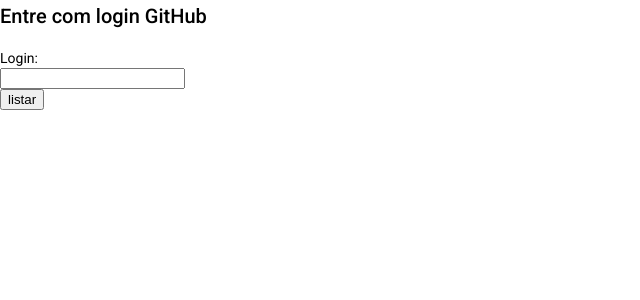
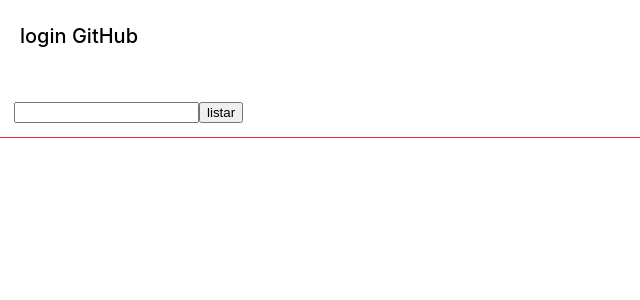
Before and after one commit to Lrrsouza/ProjectAngularSPA, an Angular app: page / in a window 1280 px wide. Shown: the top 300 px of the page, without its empty margins (0-640 px from the left). Built offline with nearby package versions, Linux system fonts and the light colour scheme.

Commit message:
Create Service listStars

```diff
--- a/src/app/home-spa/home-spa.component.html
+++ b/src/app/home-spa/home-spa.component.html
@@ -1,20 +1,25 @@
 <div>
-  <h2>Entre com login GitHub</h2>
-
-  <form>
-    <label for="userName">Login:</label><br />
+  <h2>login GitHub</h2>
+  <form id="label-form">
+    <label for="userName"></label><br />
     <input
       type="text"
       id="userName"
       name="userName"
       [(ngModel)]="userName"
     /><br />
-    <button (click)="listRepositories()">listar</button>
+    <button id="button-list" (click)="listRepositories()">listar</button>
   </form>
-  <div>
+  <br />
+  <div id="listRepository">
     <div *ngFor="let item of repositoryList">
-      {{item.name}} - {{item.url}}
+      {{ item.name }} - {{ item.url }} <br /><br />
+    </div>
+  </div>
 
+  <div id="liststarred">
+    <div *ngFor="let item of starredList">
+      {{ item.full_name}} <br /><br />
     </div>
   </div>
 </div>
--- a/src/app/home-spa/home-spa.component.scss
+++ b/src/app/home-spa/home-spa.component.scss
@@ -1,7 +1,24 @@
-.mat-stepper-horizontal {
-  margin-top: 8px;
+h2 {
+  display: flex;
+  padding: 1em;
+  font-family: -apple-system, BlinkMacSystemFont, "Segoe UI", Helvetica, Arial,
+    sans-serif, "Apple Color Emoji", "Segoe UI Emoji";
+  color: var(--color-fg-default);
+  background-color: var(--color-fg-default);
+}
+form {
+  display: flex;
+
+  padding: 1em;
+  border-bottom: 1px solid rgb(223, 53, 53);
 }
 
-.mat-form-field {
-  margin-top: 16px;
+div {
+  display: list-item;
+  font-family: -apple-system, BlinkMacSystemFont, "Segoe UI", Helvetica, Arial,
+    sans-serif, "Apple Color Emoji", "Segoe UI Emoji";
+  font-size: 14px;
+  line-height: 1.5;
+  color: var(--color-fg-default);
+  background-color: var(--color-fg-default);
 }
--- a/src/app/home-spa/home-spa.component.ts
+++ b/src/app/home-spa/home-spa.component.ts
@@ -5,11 +5,14 @@
   templateUrl: './home-spa.component.html',
   styleUrls: ['./home-spa.component.scss'],
 })
+
 export class HomeSpaComponent implements OnInit {
   userName: string = '';
   repositoryList: { name: string; url: string }[] = [];
+  starredList: {full_name: string}[]= [];
 
   constructor(private service: ApiGitHubService) {}
+
 
   ngOnInit(): void {}
 
@@ -27,4 +30,18 @@
       console.log('lista repositorios', this.repositoryList);
     });
   }
+
+    listStars() {
+    this.repositoryList = [];
+    this.service.listStars(this.userName).subscribe((data: any) => {
+      console.log('resultadoStars', data);
+      data.forEach((element: any) => {
+        const starred: {full_name: any } = {
+          full_name: element.full_name,
+        };
+        this.starredList.push(starred);
+      });
+      console.log('lista starrend', this.starredList);
+    });
+  }
 }
```
Also changed, not shown: 1 other file (tests, documents, lock files or other folders).
